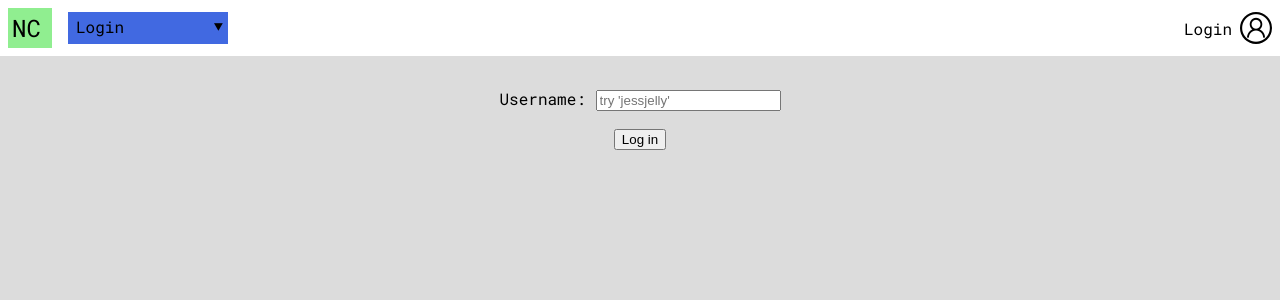
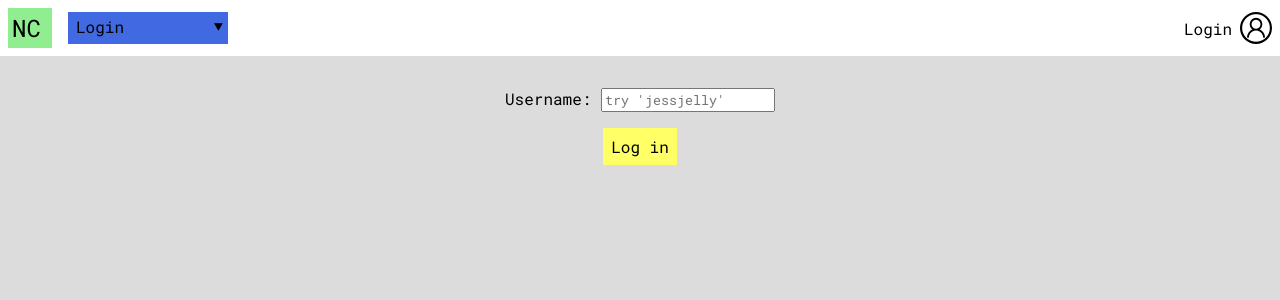
Before and after one commit to peter-job/nc-news-fe, a React (Create React App) app: page /login in a window 1280 px wide. Shown: the top 300 px of the page. Built offline with nearby package versions, Linux system fonts and the light colour scheme.

Commit message:
Add button style

```diff
--- a/src/components/Auth.js
+++ b/src/components/Auth.js
@@ -36,6 +36,7 @@ class Auth extends Component {
         <form onSubmit={this.handleSubmit}>
           <label>Username: </label>
           <input
+            type="text"
             onChange={this.handleChange}
             value={this.state.username}
             placeholder="try 'jessjelly'"
--- a/src/styles/App.css
+++ b/src/styles/App.css
@@ -15,6 +15,30 @@ body {
   font-family: "Roboto Mono", monospace;
 }
 
+input[type="submit"],
+button {
+  background-color: #ffff66;
+  color: black;
+  border: none;
+  padding: 0.5em;
+  font: inherit;
+  cursor: pointer;
+}
+
+input[type="submit"]:hover,
+button:hover {
+  background-color: white;
+  color: black;
+  border: none;
+  padding: 0.5em;
+  font: inherit;
+  cursor: pointer;
+}
+
+input[type="text"] {
+  font-family: "Roboto Mono", sans-serif;
+}
+
 .noselect {
   -webkit-touch-callout: none;
   -webkit-user-select: none;
```
